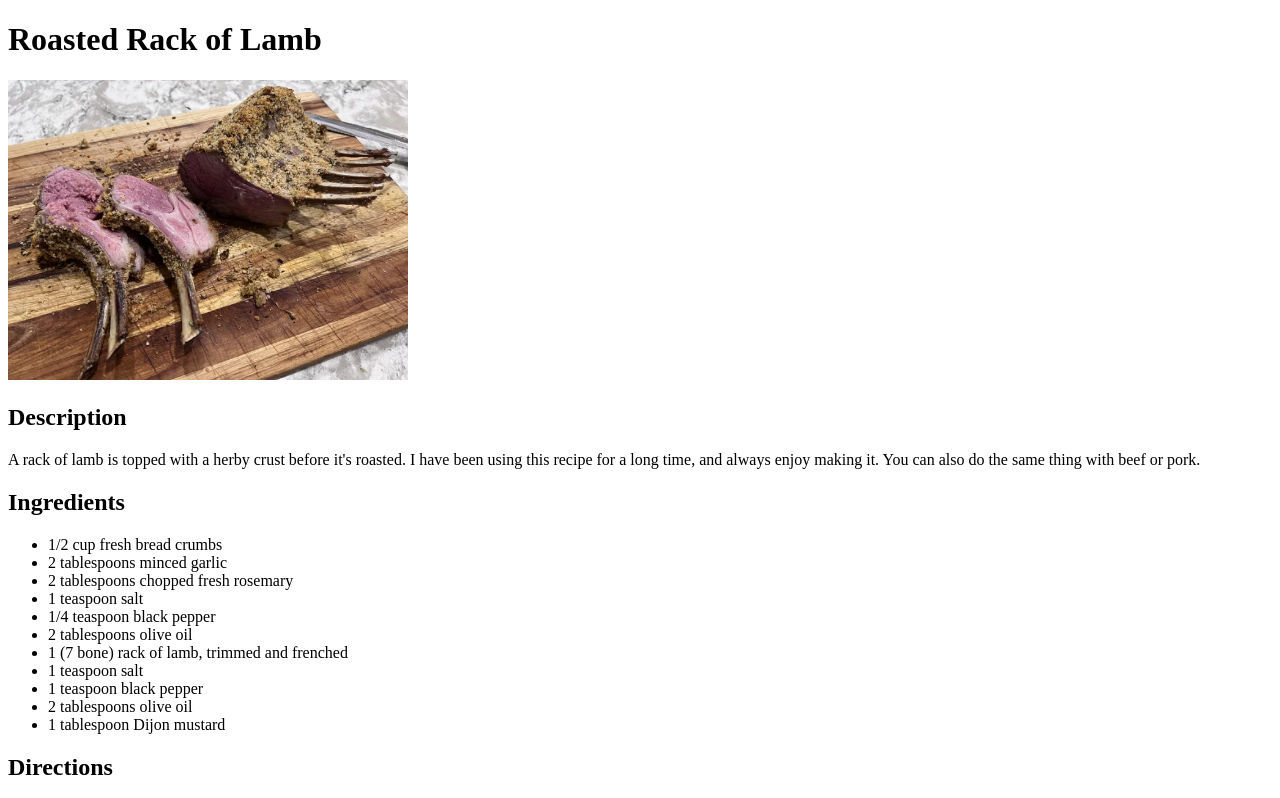
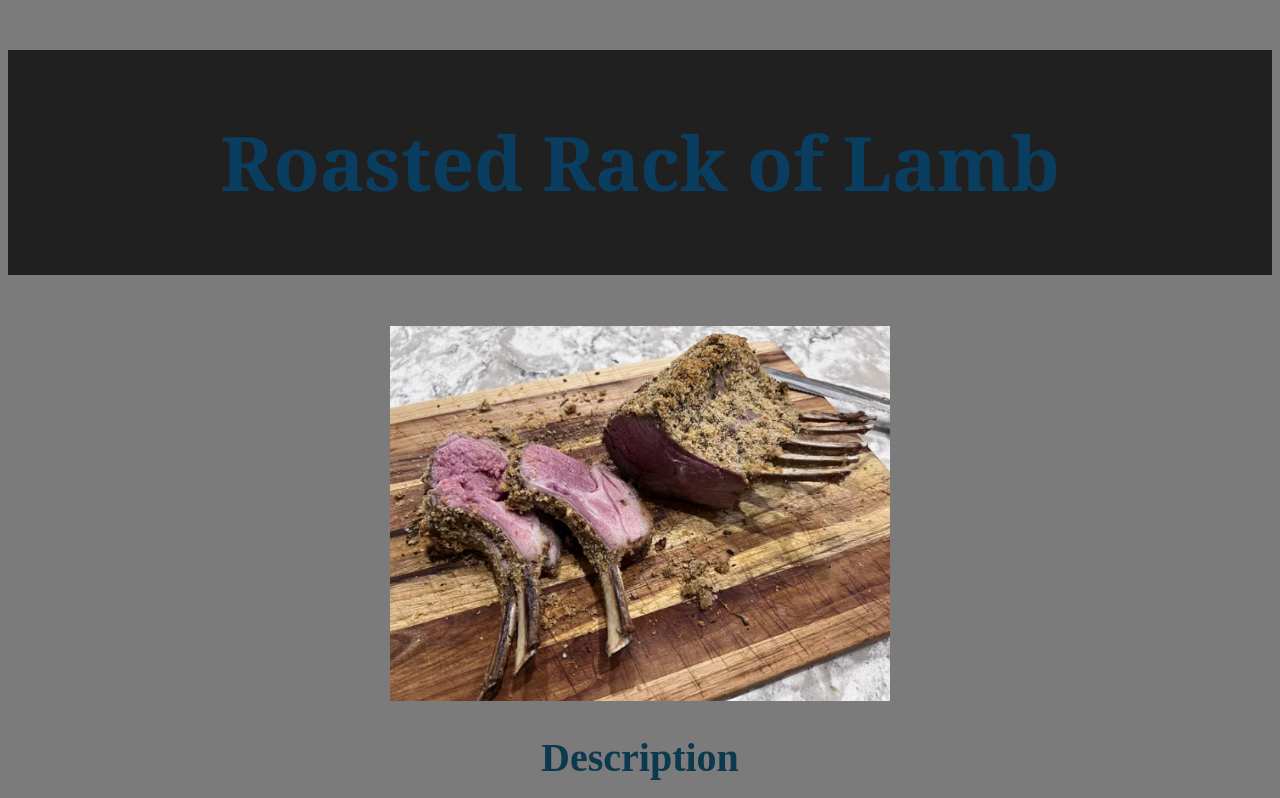
Before and after one commit to Andromeda-751/odin-recipes, a plain HTML site: page lamb.html in a window 1280 px wide. Shown: the top 798 px of the page. Drawn offline with Linux system fonts and the light colour scheme.

Commit message:
Added css styles to all web pages

```diff
--- /dev/null
+++ b/css/styles.css
@@ -0,0 +1,54 @@
+h1 {
+    background-color: rgb(32, 32, 32);
+    color: rgba(0, 77, 128, 0.671);
+    text-align: center;
+    font-size: 75px;
+    font-family: Georgia, "Times New Roman", sans-serif;
+    line-height: 3;
+}
+
+body {
+    background-color: rgba(42, 42, 42, 0.621);
+}
+
+ul,
+ol,
+p {
+    line-height: 1.5;
+    font-size: 30px;
+    text-align: center;
+    list-style-position: inside;
+}
+
+img {
+    display: block;
+    margin-left: auto;
+    margin-right: auto;
+    width: 500px;
+    height: auto;
+}
+
+h2 {
+    text-align: center;
+    font-size: 40px;
+    color: rgba(0, 50, 74, 0.899);
+}
+
+/* links */
+
+a:link {
+    color: rgba(0, 85, 128, 0.671);
+    text-decoration: none;
+}
+
+a:visited {
+    color: rgba(0, 85, 128, 0.671);
+}
+
+a:hover {
+    color: rgba(0, 255, 255, 0.45);
+}
+
+a:active {
+    color: rgba(0, 255, 208, 0.45);
+}
--- a/lamb.html
+++ b/lamb.html
@@ -3,6 +3,7 @@
         <head>
             <meta charset="UTF-8">
             <title>Roasted Rack of Lamb</title>
+            <link rel="stylesheet" href="css/styles.css">
         </head>
 
         <body>
```
Also changed, not shown: index.html (+7 -5 lines), mac_and_cheese.html (+1 -0 lines), pita_bread.html (+1 -0 lines).
